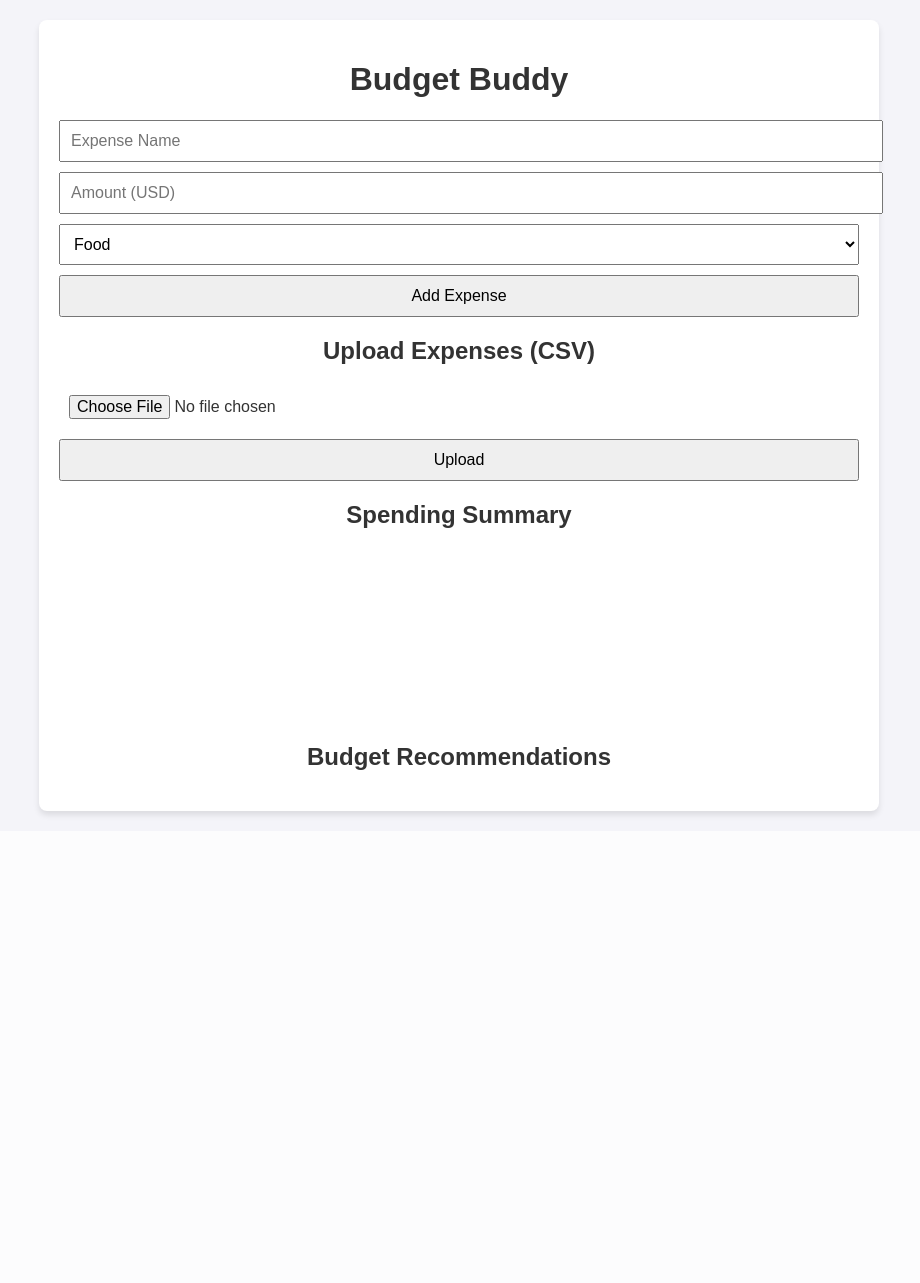
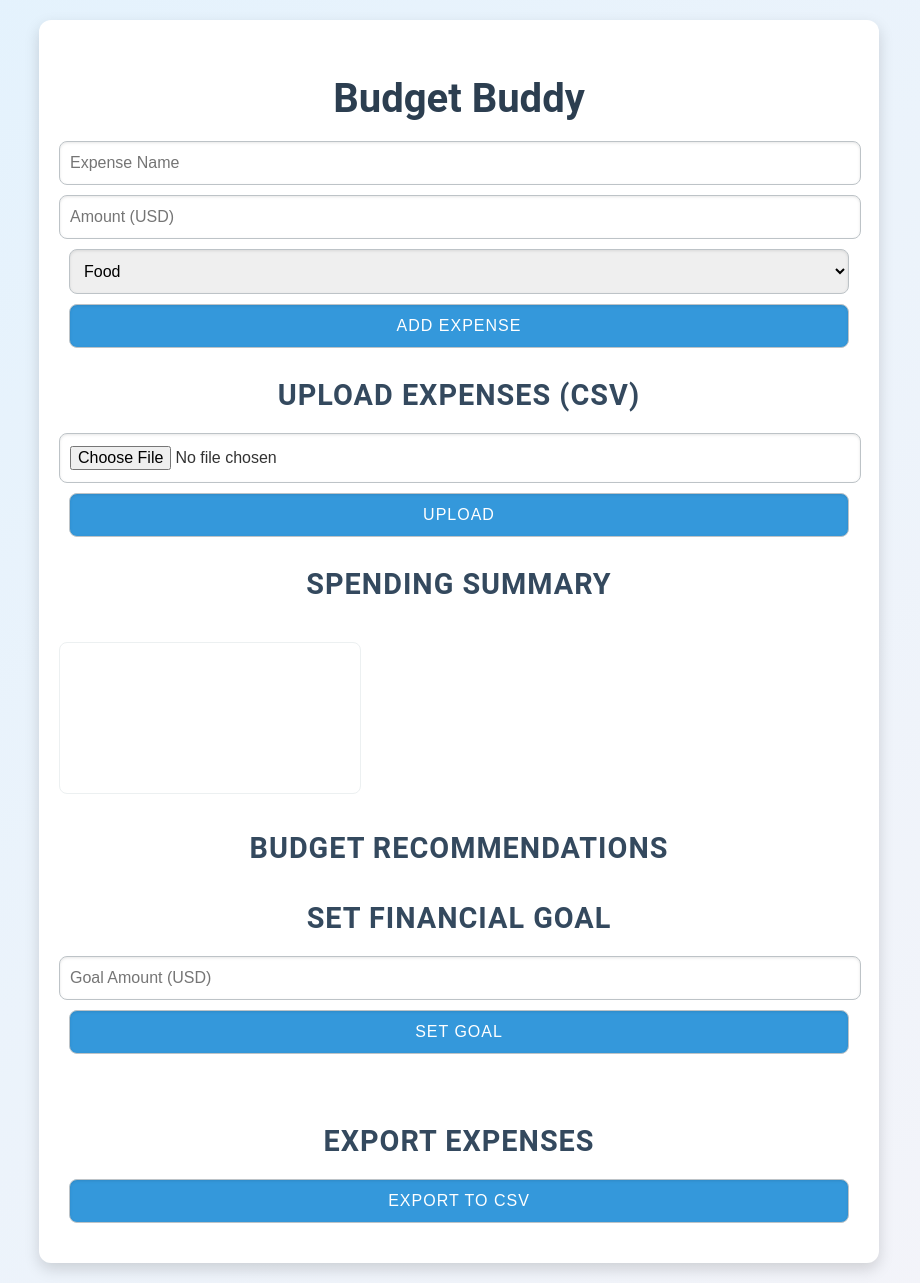
Before and after one commit to siamanna/BudgetBuddy, a Flask app: page / in a window 1280 px wide. Shown: the whole page, without its empty margins (181-1101 px from the left). Before the commit the page ends 818 px from the top, so only its background shows below. Run offline with Flask 3, Linux system fonts and the light colour scheme; a map, chart or similar area stays blank; some libraries are stand-ins or nearby versions.

Commit message:
added financial goals and exported expenses

```diff
--- a/templates/index.html
+++ b/templates/index.html
@@ -41,11 +41,26 @@
       <canvas id="expense-chart"></canvas>
     </div>
 
+    <!-- Recommendations -->
     <div id="recommendations">
       <h2>Budget Recommendations</h2>
-        <ul id="recommendations-list"></ul>
+      <ul id="recommendation-list"></ul>
     </div>
 
+    <div id="goal-setting">
+      <h2>Set Financial Goal</h2>
+      <form id="goal-form">
+        <input type="number" id="goal-amount" placeholder="Goal Amount (USD)" required />
+        <button type="submit">Set Goal</button>
+      </form>
+      <p id="goal-status"></p>
+    </div>
+
+    <!-- Export Expenses -->
+    <div id="export-expenses">
+      <h2>Export Expenses</h2>
+      <button id="export-btn">Export to CSV</button>
+    </div>
   </div>
 </body>
 </html>
--- a/templates/script.js
+++ b/templates/script.js
@@ -75,4 +75,80 @@ database.ref('expenses/').on('value', (snapshot) => {
   chartData.labels = Object.keys(categories);
   chartData.data = Object.values(categories);
   updateChart();
+
+  // Generate Recommendations
+  generateRecommendations(categories);
 });
+
+// AI-Powered Recommendations
+const generateRecommendations = (categories) => {
+  const recommendationList = document.getElementById('recommendation-list');
+  recommendationList.innerHTML = ''; // Clear previous recommendations
+
+  for (const [category, amount] of Object.entries(categories)) {
+    if (amount > 200) { // Example threshold for overspending
+      const recommendation = document.createElement('li');
+      recommendation.textContent = `Consider reducing your ${category} expenses by 10% to save $${(amount * 0.1).toFixed(2)}.`;
+      recommendationList.appendChild(recommendation);
+    }
+  }
+};
+
+// Goal Setting
+const goalForm = document.getElementById('goal-form');
+const goalStatus = document.getElementById('goal-status');
+let currentGoal = 0;
+let totalExpenses = 0;
+
+// Handle Goal Submission
+goalForm.addEventListener('submit', (event) => {
+  event.preventDefault();
+  currentGoal = parseFloat(document.getElementById('goal-amount').value);
+  goalStatus.textContent = `Goal set to $${currentGoal}. Track your spending below!`;
+  goalForm.reset();
+});
+
+// Update Goal Status with Total Expenses
+database.ref('expenses/').on('value', (snapshot) => {
+  const data = snapshot.val();
+  totalExpenses = 0;
+
+  for (let id in data) {
+    totalExpenses += data[id].amount;
+  }
+
+  if (currentGoal > 0) {
+    if (totalExpenses > currentGoal) {
+      goalStatus.textContent = `You have exceeded your goal by $${(totalExpenses - currentGoal).toFixed(2)}.`;
+      goalStatus.style.color = '#ff4d4d'; // Red for exceeding goal
+    } else {
+      goalStatus.textContent = `You are $${(currentGoal - totalExpenses).toFixed(2)} under your goal. Keep going!`;
+      goalStatus.style.color = '#2d8659'; // Green for under goal
+    }
+  }
+});
+
+// Export Expenses to CSV
+const exportBtn = document.getElementById('export-btn');
+exportBtn.addEventListener('click', () => {
+  database.ref('expenses/').once('value', (snapshot) => {
+    const data = snapshot.val();
+    let csvContent = 'Name,Amount,Category\n';
+
+    for (let id in data) {
+      const { name, amount, category } = data[id];
+      csvContent += `${name},${amount},${category}\n`;
+    }
+
+    // Create a Blob and Download the CSV
+    const blob = new Blob([csvContent], { type: 'text/csv;charset=utf-8;' });
+    const url = URL.createObjectURL(blob);
+    const link = document.createElement('a');
+    link.setAttribute('href', url);
+    link.setAttribute('download', 'expenses.csv');
+    link.style.display = 'none';
+    document.body.appendChild(link);
+    link.click();
+    document.body.removeChild(link);
+  });
+});
--- a/templates/style.css
+++ b/templates/style.css
@@ -1,32 +1,155 @@
+/* General Styles */
 body {
-    background: #f4f4f9;
+    background: linear-gradient(to bottom right, #e3f2fd, #f4f4f9);
     color: #333;
-    font-family: Arial, sans-serif;
+    font-family: 'Roboto', Arial, sans-serif;
     margin: 0;
     padding: 0;
+    line-height: 1.6;
   }
+
+  /* Container */
   .container {
     max-width: 800px;
     margin: 20px auto;
     padding: 20px;
-    background: #fff;
-    border-radius: 8px;
-    box-shadow: 0 4px 6px rgba(0, 0, 0, 0.1);
+    background: #ffffff;
+    border-radius: 12px;
+    box-shadow: 0 6px 15px rgba(0, 0, 0, 0.15);
+    transition: box-shadow 0.3s;
   }
-  h1, h2 {
+
+  .container:hover {
+    box-shadow: 0 8px 20px rgba(0, 0, 0, 0.2);
+  }
+
+  /* Headings */
+  h1 {
     text-align: center;
+    font-size: 2.5rem;
+    color: #2c3e50;
+    margin-bottom: 10px;
   }
-  form, #csv-upload {
+
+  h2 {
+    text-align: center;
+    font-size: 1.8rem;
+    color: #34495e;
+    margin-bottom: 15px;
+    text-transform: uppercase;
+    letter-spacing: 1px;
+  }
+
+  /* Forms */
+  form {
     margin-bottom: 20px;
   }
+
   input, select, button {
     display: block;
-    width: 100%;
-    margin-bottom: 10px;
+    width: calc(100% - 20px);
+    margin: 10px auto;
+    padding: 12px 10px;
+    font-size: 16px;
+    border: 1px solid #bdc3c7;
+    border-radius: 8px;
+    box-shadow: inset 0 1px 3px rgba(0, 0, 0, 0.1);
+    transition: border 0.3s, box-shadow 0.3s;
+  }
+
+  input:focus, select:focus, button:hover {
+    border: 1px solid #3498db;
+    box-shadow: 0 0 8px rgba(52, 152, 219, 0.5);
+    outline: none;
+  }
+
+  button {
+    background: #3498db;
+    color: #ffffff;
+    cursor: pointer;
+    text-transform: uppercase;
+    letter-spacing: 1px;
+    transition: background 0.3s, transform 0.3s;
+  }
+
+  button:hover {
+    background: #2980b9;
+    transform: translateY(-2px);
+  }
+
+  button:active {
+    transform: translateY(0);
+  }
+
+  /* Recommendations */
+  #recommendation-list {
+    list-style: none;
+    padding: 0;
+  }
+
+  #recommendation-list li {
+    background: #dff9fb;
+    color: #2c3e50;
+    margin: 10px 0;
     padding: 10px;
-    font-size: 16px;
+    border-radius: 8px;
+    border-left: 5px solid #1abc9c;
+    font-size: 1rem;
+    transition: transform 0.3s, background 0.3s;
   }
+
+  #recommendation-list li:hover {
+    background: #c7ecee;
+    transform: translateX(5px);
+  }
+
+  /* Canvas */
   canvas {
     max-width: 100%;
     margin-top: 20px;
+    border-radius: 8px;
+    border: 1px solid #ecf0f1;
   }
+
+  /* Goal Setting */
+  #goal-setting, #export-expenses {
+    margin-bottom: 20px;
+  }
+
+  #goal-status {
+    margin-top: 10px;
+    font-weight: bold;
+    font-size: 1.1rem;
+    padding: 10px;
+    text-align: center;
+    border-radius: 8px;
+  }
+
+  #goal-status.success {
+    color: #2d8659;
+    background: #e8f5e9;
+  }
+
+  #goal-status.exceeded {
+    color: #e74c3c;
+    background: #fdecea;
+  }
+
+  /* Responsive Design */
+  @media (max-width: 600px) {
+    .container {
+      padding: 15px;
+    }
+
+    h1 {
+      font-size: 2rem;
+    }
+
+    h2 {
+      font-size: 1.5rem;
+    }
+
+    input, select, button {
+      width: 100%;
+    }
+  }
```
Lines whose indentation alone changed are shown as unchanged.
